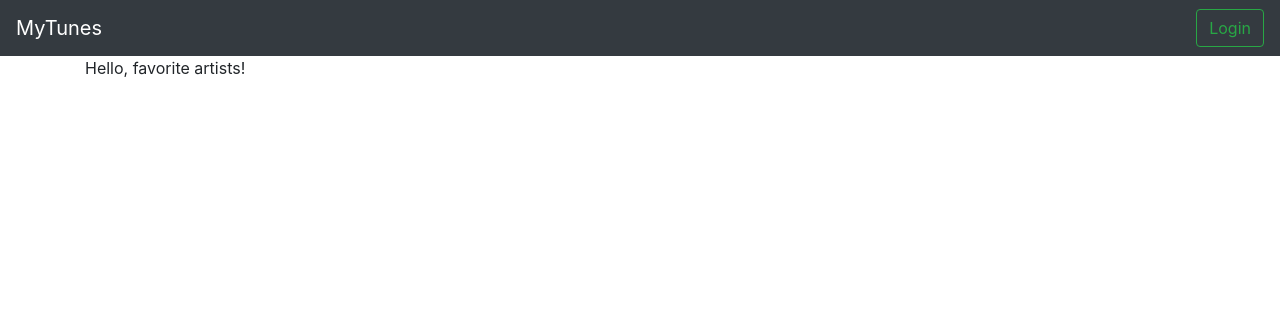
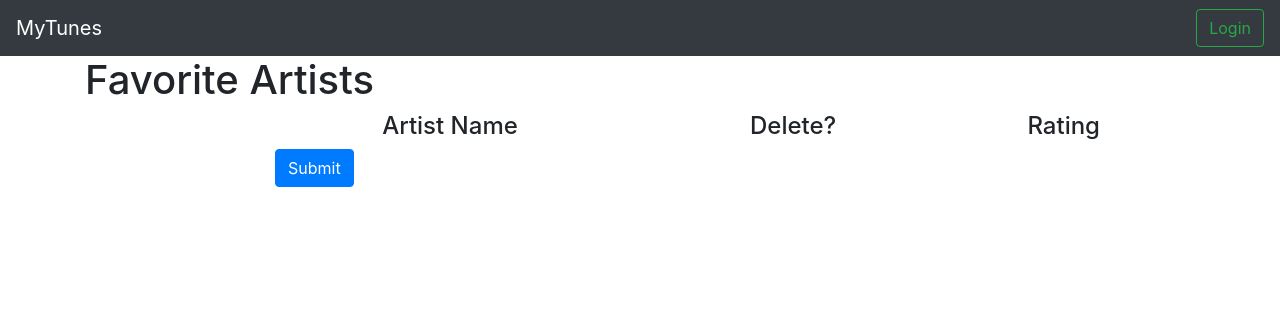
Before and after one commit to wolverine16/MusicApp, a Django app: page /favorites/artists in a window 1280 px wide. Shown: the top 316 px of the page. Run offline with Django 3.2, Linux system fonts and the light colour scheme; data that the repository does not hold is empty; some libraries are stand-ins or nearby versions.

Commit message:
Updated fav artists + other small changes

```diff
--- a/myTunes/tunesApp/templates/favorite_artists.html
+++ b/myTunes/tunesApp/templates/favorite_artists.html
@@ -1,5 +1,75 @@
 {% extends "base.html" %}
+
+{% load static %}
+
+{% block custom_style %}
+	<!-- Custom styles for this template -->
+	<link href="{% static 'tunesApp/fav_pages.css' %}" rel="stylesheet">
+{% endblock custom_style %}
+
+{% block title %}Favorite Artists{% endblock title %}
+
 {% block content %}
+
+
+<div class="container-fluid"></div>
+
+  <h1 center>Favorite Artists</h1>
+  <div class="row">
+	<div class="col-sm-1">
+	</div>
+	<div class="col-sm-6 text-center">
+	  <h4>Artist Name</h4>
+	</div>
+	<div class="col-sm-2">
+	  <h4>Delete?</h4>
+	</div>
+	<div class="col-sm-2 text-right">
+	  <h4>Rating</h4>
+	</div>
+  </div>
+
+  <form action="/favorites/artists" method="post" id="favArtists_form" class="form-horizontal">
+	{% csrf_token %}
+
+   {{ formset.management_form }}
+
+  {% for trans, form in data %}
+
+  <div class="row">
+	<div class="col-sm-1">
+		{{ form.al_id }}
+		{{ form.artist_id }}
+	</div>
+	<div class="col-sm-6">
+	  <h5>{{ trans.artist_name }}</h5>
+
+		{{ form.artist_name }}
+	</div>
+	<div class="col-sm-2 text-center">
+		{{ form.al_delete }}
+	</div>
+	<div class="col-sm-2 text-right">
+
+		{{ form.artist_rating }}
+
+	</div>
+	<br/>
+  </div>
+  {% endfor %}
+
+  	<div class="form-group row">
+		<div class="col-sm-2"></div>
+		<div class="col-sm-3 center">
+			<input class="btn btn-primary" type="submit" value="Submit">
+		</div>
+	</div>
+</form>
+
+</div>
+
+
+<!--
 <p>Hello, favorite artists!</p>
 	{% for trans in masterList %}
 		<p>
@@ -8,5 +78,5 @@
 			{{trans.rating}}
 			<br />
 		</p>
-	{% endfor %}
+	{% endfor %} -->
 {% endblock %}
```
Also changed, not shown: myTunes/tunesApp/templates/favorite_genres.html (+7 -2 lines), myTunes/tunesApp/templates/favorite_songs.html (+15 -0 lines), myTunes/tunesApp/views.py (line endings or trailing spaces).
